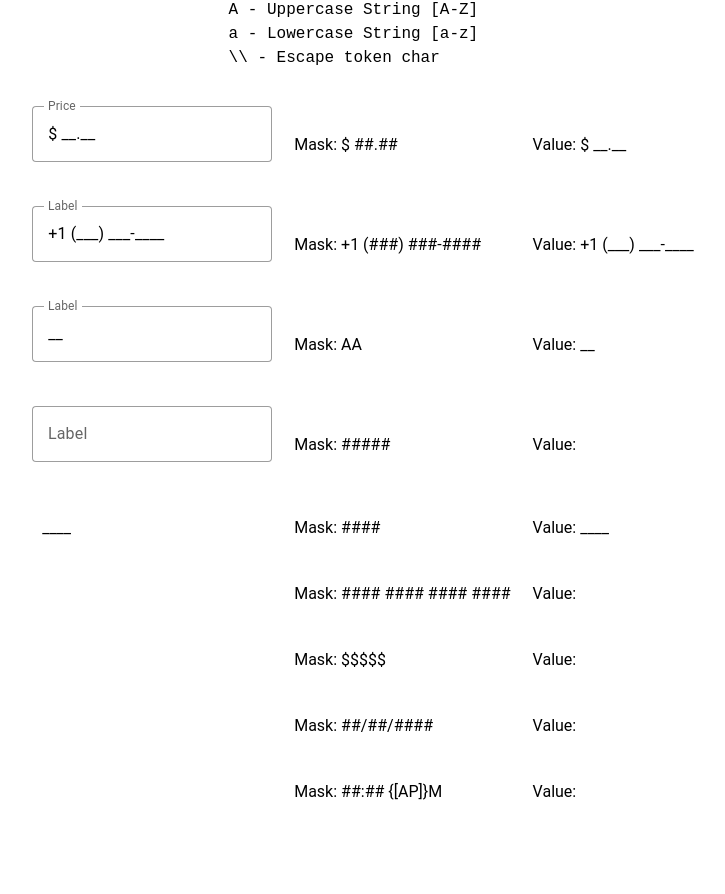
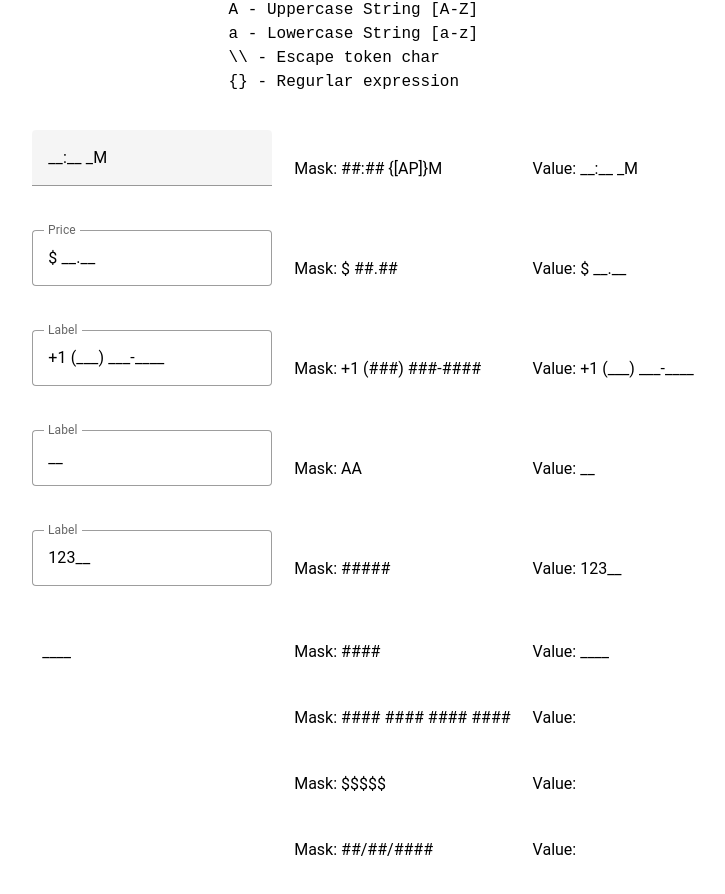
Before and after one commit to Open-Tech-Foundation/vue-input-mask, a Vue app in the folder apps/playground/: page / in a window 1280 px wide. Shown: the part 220-1114 px from the top of the page, without its empty margins (277-1002 px from the left). Built offline with nearby package versions, Linux system fonts and the light colour scheme.

Commit message:
Add regexp support for masking

```diff
--- a/apps/playground/src/App.vue
+++ b/apps/playground/src/App.vue
@@ -27,9 +27,20 @@ const state = reactive({
         A - Uppercase String [A-Z]
         a - Lowercase String [a-z]
         \\ - Escape token char
+        {} - Regurlar expression
     </pre>
     <table>
       <tbody>
+        <tr>
+          <td>
+            <v-text-field
+              v-mask="{ mask: '##:## {[AP]}M' }"
+              v-model="state.time"
+            ></v-text-field>
+          </td>
+          <td>Mask: ##:## {[AP]}M</td>
+          <td>Value: {{ state.time }}</td>
+        </tr>
         <tr>
           <td>
             <v-text-field
@@ -69,7 +80,7 @@ const state = reactive({
         <tr>
           <td>
             <v-text-field
-              v-mask="'#####'"
+              v-mask="{ mask: '#####'}"
               label="Label"
               variant="outlined"
               v-model="state.vuetify"
@@ -80,7 +91,7 @@ const state = reactive({
         </tr>
         <tr>
           <td>
-            <input  v-mask="{ mask: '####' }" v-model="state.numberOnly" />
+            <input v-mask="{ mask: '####' }" v-model="state.numberOnly" />
           </td>
           <td>Mask: ####</td>
           <td>Value: {{ state.numberOnly }}</td>
@@ -106,13 +117,6 @@ const state = reactive({
           <td>Mask: ##/##/####</td>
           <td>Value: {{ state.date }}</td>
         </tr>
-        <tr>
-          <td>
-            <input v-mask="'##:## {[AP]}M'" v-model="state.time" />
-          </td>
-          <td>Mask: ##:## {[AP]}M</td>
-          <td>Value: {{ state.time }}</td>
-        </tr>
       </tbody>
     </table>
   </div>
--- a/packages/vue-input-mask/src/vMask.js
+++ b/packages/vue-input-mask/src/vMask.js
@@ -53,6 +53,20 @@ function parseMask(mask = []) {
       continue;
     }
 
+    if (c === "{") {
+      let pat = "";
+      for (let j = i + 1; j < mask.length; j++) {
+        if (mask[j] === "}") {
+          arr.push({ pattern: pat });
+          i += pat.length + 1;
+          break;
+        } else {
+          pat += mask[j];
+        }
+      }
+      continue;
+    }
+
     arr.push(c);
   }
 
@@ -103,13 +117,12 @@ export default {
     // Init with placeholders
     setInputVal(mask(input.value, options.maskPattern));
 
-    function setCursorPos(e) {
-      const pos = input.value.indexOf(maskChar);
-      if (pos !== -1) {
-        nextTick(() => {
-          e.target.setSelectionRange(pos, pos);
-        });
-      }
+    function setCursorPos(e, selectionStart) {
+      let pos = input.value.indexOf(maskChar);
+      pos = pos === -1 ? selectionStart : pos;
+      nextTick(() => {
+        e.target.setSelectionRange(pos, pos);
+      });
     }
 
     input.addEventListener("focus", (e) => {
@@ -128,15 +141,12 @@ export default {
         if (isValidInput(e.data, selectionStart - 1)) {
           const nextChar = value[selectionStart];
           setInputVal(
-            mask(
-              nextChar === maskChar ? replaceAt(value, selectionStart) : value,
-              options.maskPattern
-            )
+            mask(replaceAt(value, selectionStart), options.maskPattern)
           );
         } else {
           setInputVal(curInputVal);
         }
-        setCursorPos(e);
+        setCursorPos(e, selectionStart);
       }
 
       switch (e.inputType) {
```
Also changed, not shown: 1 other file (tests, documents, lock files or other folders).
